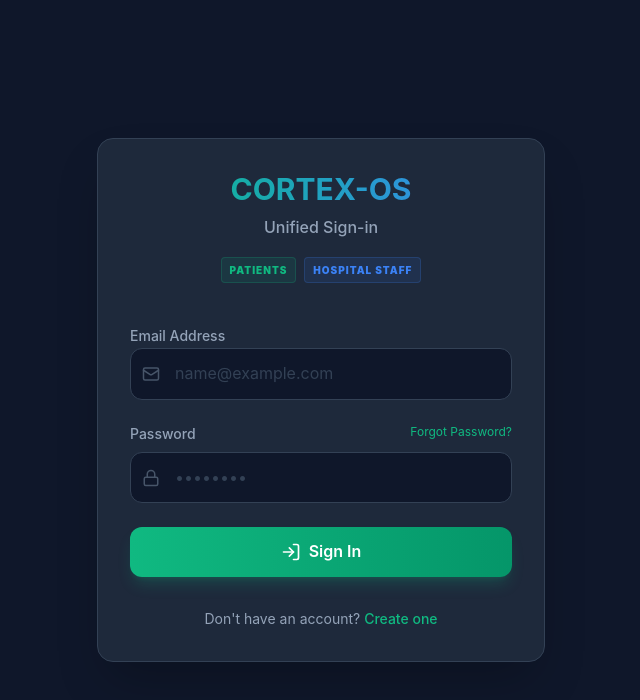
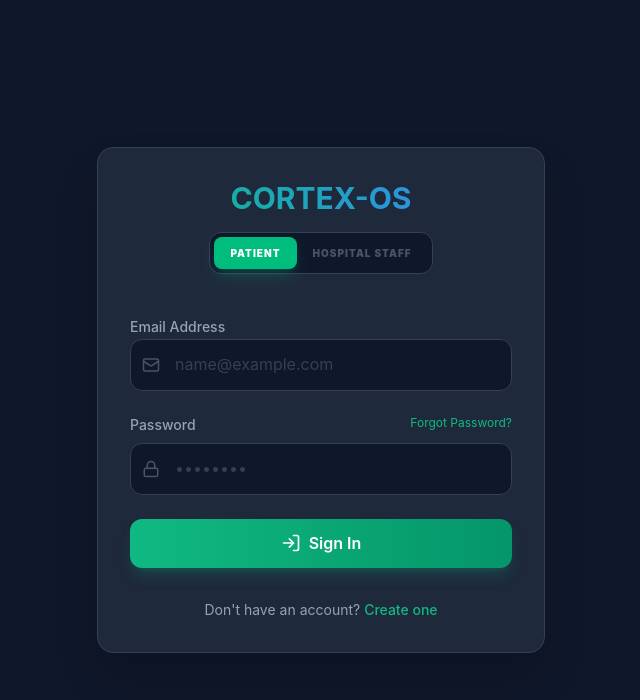
Before and after one commit to harshithGowda735/CORTEX-OS, a React (Vite) app in the folder frontend/: page /login in a window 1280 px wide. Shown: the top 700 px of the page, without its empty margins (319-959 px from the left). Built offline with nearby package versions, Linux system fonts and the light colour scheme.

Commit message:
feat: Hard role-based guards, manual login toggle, and multilingual CSS fixes

```diff
--- a/frontend/src/App.jsx
+++ b/frontend/src/App.jsx
@@ -37,6 +37,12 @@ function Dashboard() {
   const [isEmergency, setIsEmergency] = useState(false);
 
   useEffect(() => {
+    // Role-Guard: If role is hospital, push to management
+    if (user?.role === 'hospital') {
+      window.location.href = '/management';
+      return;
+    }
+
     const newSocket = io(SOCKET_URL);
     setSocket(newSocket);
 
--- a/frontend/src/components/Auth/Login.jsx
+++ b/frontend/src/components/Auth/Login.jsx
@@ -7,7 +7,8 @@ import { Mail, Lock, Loader2, LogIn } from 'lucide-react';
 const Login = () => {
     const [data, setData] = useState({
         email: "",
-        password: ""
+        password: "",
+        role: "patient" // Default role
     });
     const [loading, setLoading] = useState(false);
     const navigate = useNavigate();
@@ -29,6 +30,14 @@ const Login = () => {
             });
             if (response.data.success) {
                 const userData = response.data.data;
+
+                // Verify if the role matches the selected role for the demo
+                if (userData.role !== data.role) {
+                    toast.error(`This account is registered as a ${userData.role}, not a ${data.role}.`);
+                    setLoading(false);
+                    return;
+                }
+
                 localStorage.setItem('user', JSON.stringify(userData));
                 toast.success("Welcome back, " + userData.name);
 
@@ -53,10 +62,29 @@ const Login = () => {
                     <h1 className="text-3xl font-bold bg-gradient-to-r from-[#10b981] to-[#3b82f6] bg-clip-text text-transparent">
                         CORTEX-OS
                     </h1>
-                    <p className="text-[#94a3b8] mt-2 font-medium">Unified Sign-in</p>
-                    <div className="mt-4 flex justify-center gap-2">
-                        <span className="px-2 py-1 rounded bg-[#10b981]/10 text-[#10b981] text-[10px] uppercase font-black tracking-widest border border-[#10b981]/20">Patients</span>
-                        <span className="px-2 py-1 rounded bg-[#3b82f6]/10 text-[#3b82f6] text-[10px] uppercase font-black tracking-widest border border-[#3b82f6]/20">Hospital Staff</span>
+                    <div className="mt-4 flex justify-center p-1 bg-[#0f172a] rounded-xl border border-[#334155] w-fit mx-auto">
+                        <button
+                            type="button"
+                            onClick={() => setData(prev => ({ ...prev, role: 'patient' }))}
+                            className={`px-4 py-2 rounded-lg text-[10px] font-black uppercase tracking-widest transition-all ${
+                                data.role === 'patient'
+                                ? 'bg-emerald-500 text-white shadow-lg shadow-emerald-500/20'
+                                : 'text-[#475569] hover:text-[#94a3b8]'
+                            }`}
+                        >
+                            Patient
+                        </button>
+                        <button
+                            type="button"
+                            onClick={() => setData(prev => ({ ...prev, role: 'hospital' }))}
+                            className={`px-4 py-2 rounded-lg text-[10px] font-black uppercase tracking-widest transition-all ${
+                                data.role === 'hospital'
+                                ? 'bg-[#3b82f6] text-white shadow-lg shadow-blue-500/20'
+                                : 'text-[#475569] hover:text-[#94a3b8]'
+                            }`}
+                        >
+                            Hospital Staff
+                        </button>
                     </div>
                 </div>
 
--- a/frontend/src/components/HospitalManagement.jsx
+++ b/frontend/src/components/HospitalManagement.jsx
@@ -40,6 +40,13 @@ export default function HospitalManagement() {
   };
 
   useEffect(() => {
+    // Role-Guard: If role is patient, push to dashboard
+    const user = JSON.parse(localStorage.getItem('user'));
+    if (user?.role === 'patient') {
+      window.location.href = '/';
+      return;
+    }
+
     fetchDashboard();
     const newSocket = io(SOCKET_URL);
     setSocket(newSocket);
```
